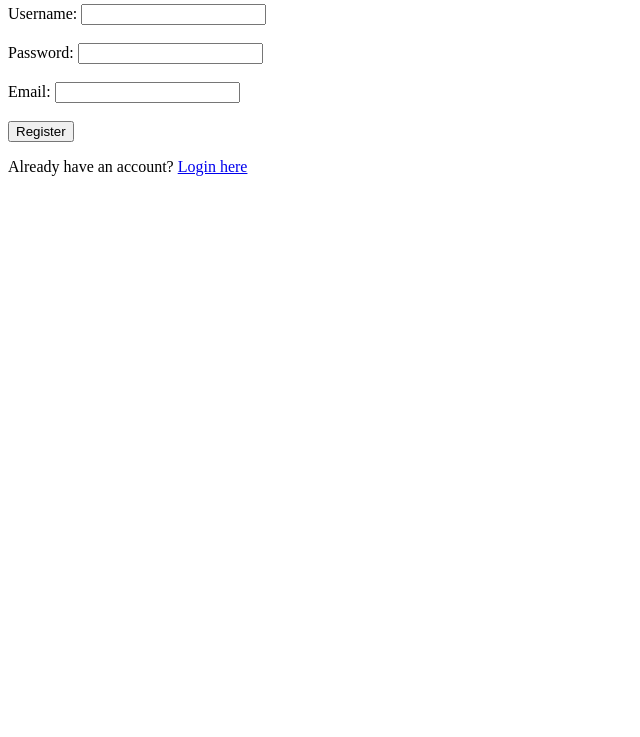
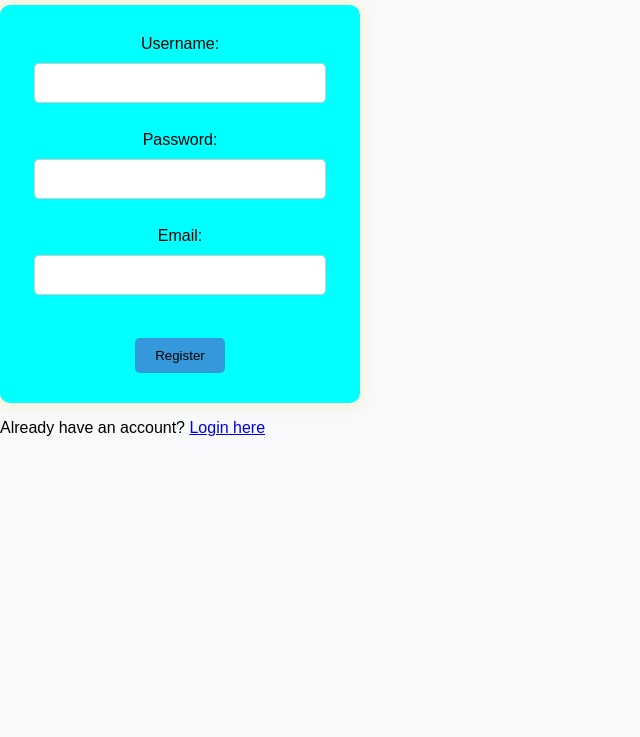
Before and after one commit to Phemelorad/shop2, a plain HTML site: page index.html in a window 1280 px wide. Shown: the part 63-800 px from the top of the page, without its empty margins (0-640 px from the left). Drawn offline with nearby package versions, Linux system fonts and the light colour scheme.

Commit message:
Update index.html

```diff
--- a/index.html
+++ b/index.html
@@ -2,6 +2,7 @@
 <html>
 <head>
     <title>Register</title>
+    <link rel="stylesheet" href="MAIN.css">
 </head>
 <body>
     <h2>Register</h2>
```
